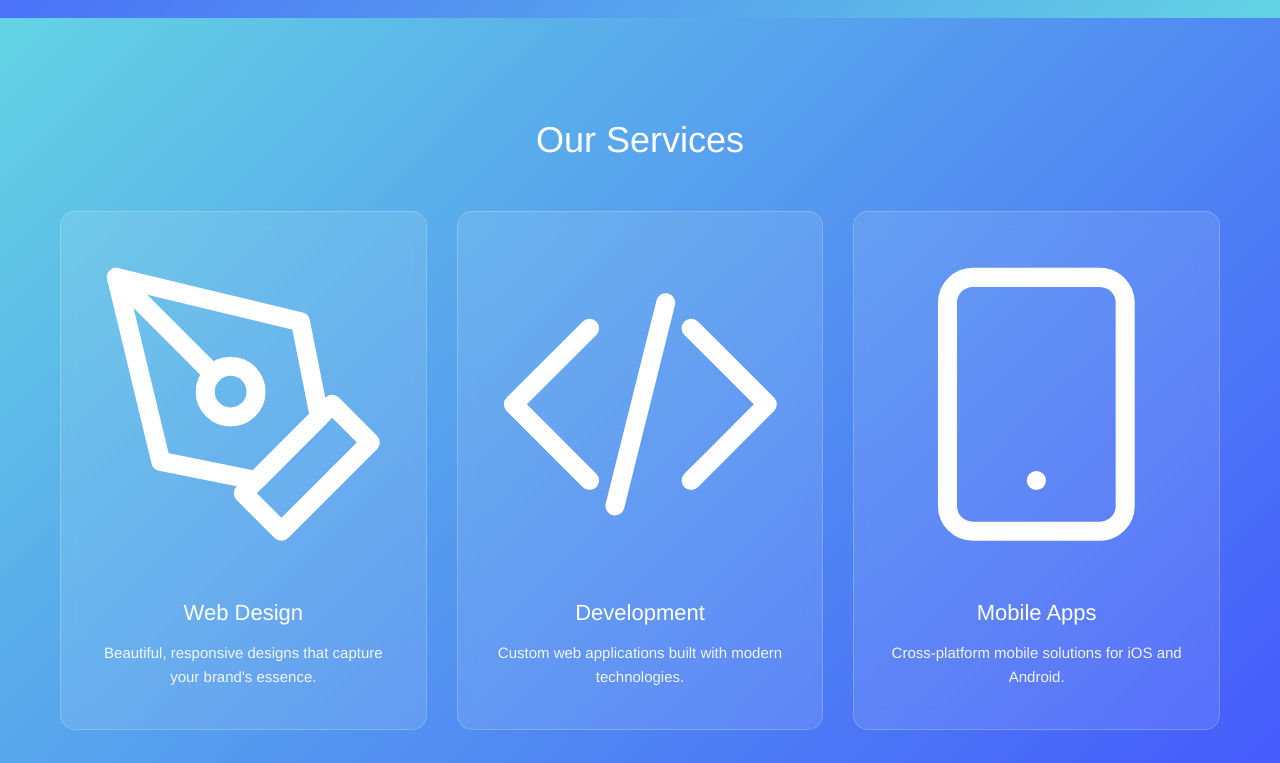
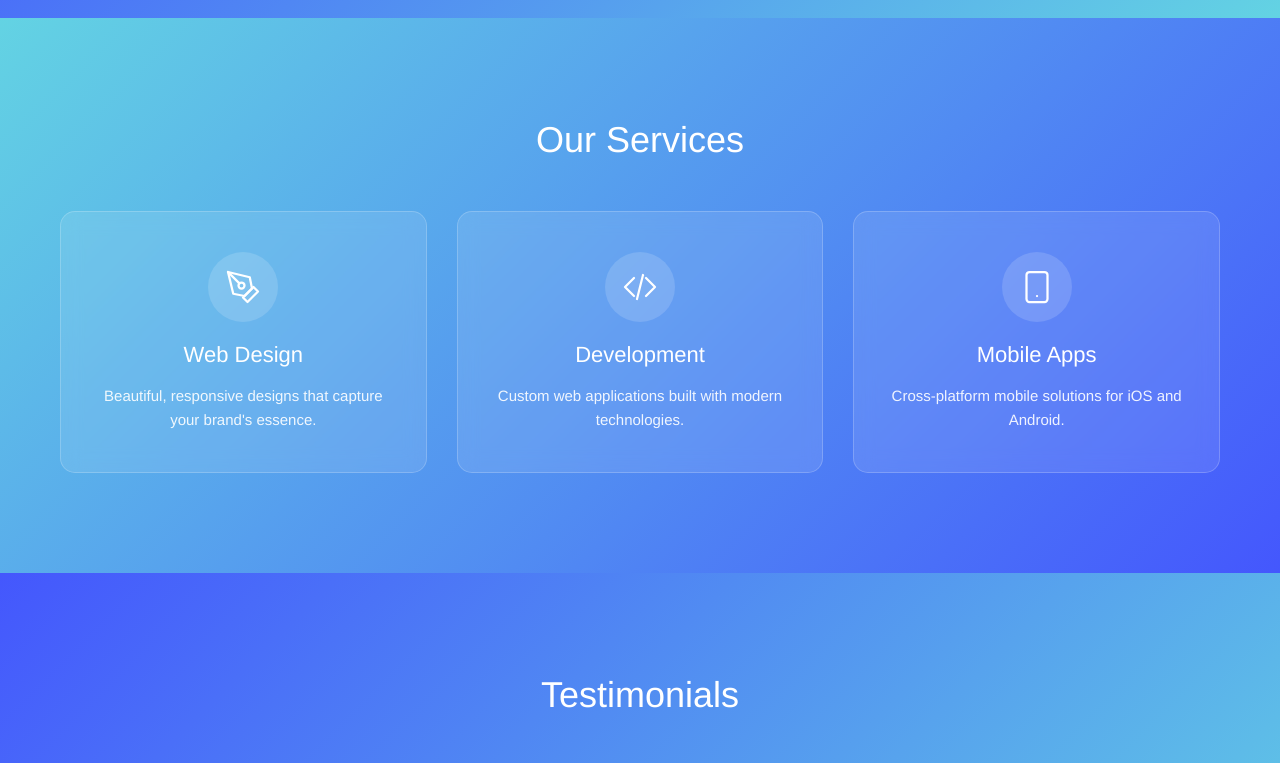
Before and after one commit to SamsudeenAshad/DO-Media-Assessment-, a plain HTML site: page index.html in a window 1280 px wide. Shown: the part 1140-1903 px from the top of the page. Drawn offline with Linux system fonts and the light colour scheme.

Commit message:
Update styles.css

```diff
--- a/css/styles.css
+++ b/css/styles.css
@@ -353,8 +353,31 @@
 }
 
 .service-icon {
-    font-size: 48px;
-    margin-bottom: 20px;
+    width: 70px;
+    height: 70px;
+    margin: 0 auto 20px;
+    display: flex;
+    align-items: center;
+    justify-content: center;
+    background: rgba(255, 255, 255, 0.15);
+    border-radius: 50%;
+    transition: var(--transition-normal);
+}
+
+.service-icon svg {
+    width: 36px;
+    height: 36px;
+    color: var(--text-color);
+    transition: var(--transition-normal);
+}
+
+.service-card:hover .service-icon {
+    background: rgba(255, 255, 255, 0.25);
+    transform: scale(1.1);
+}
+
+.service-card:hover .service-icon svg {
+    transform: scale(1.1);
 }
 
 .service-card h3 {
```
